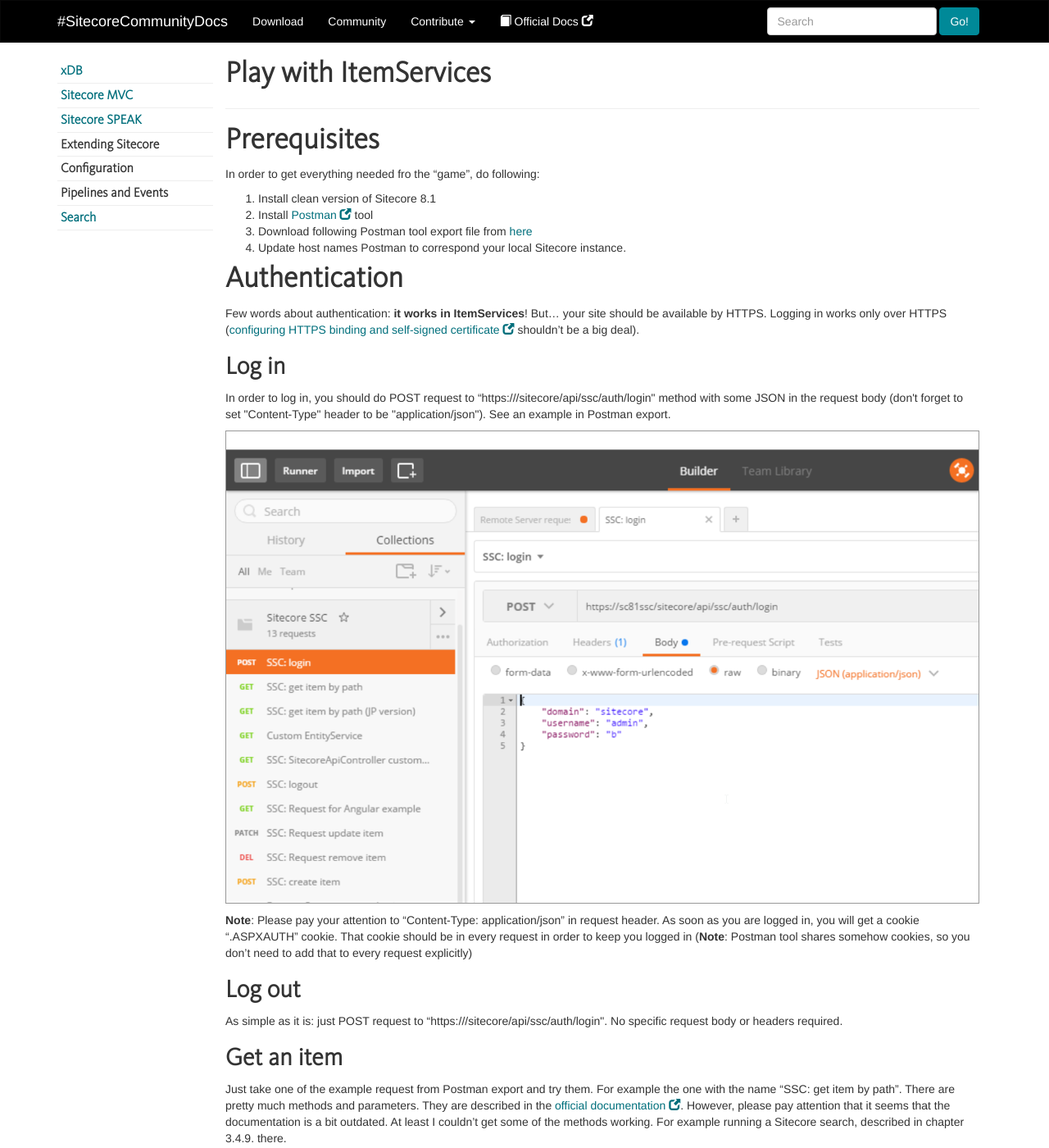
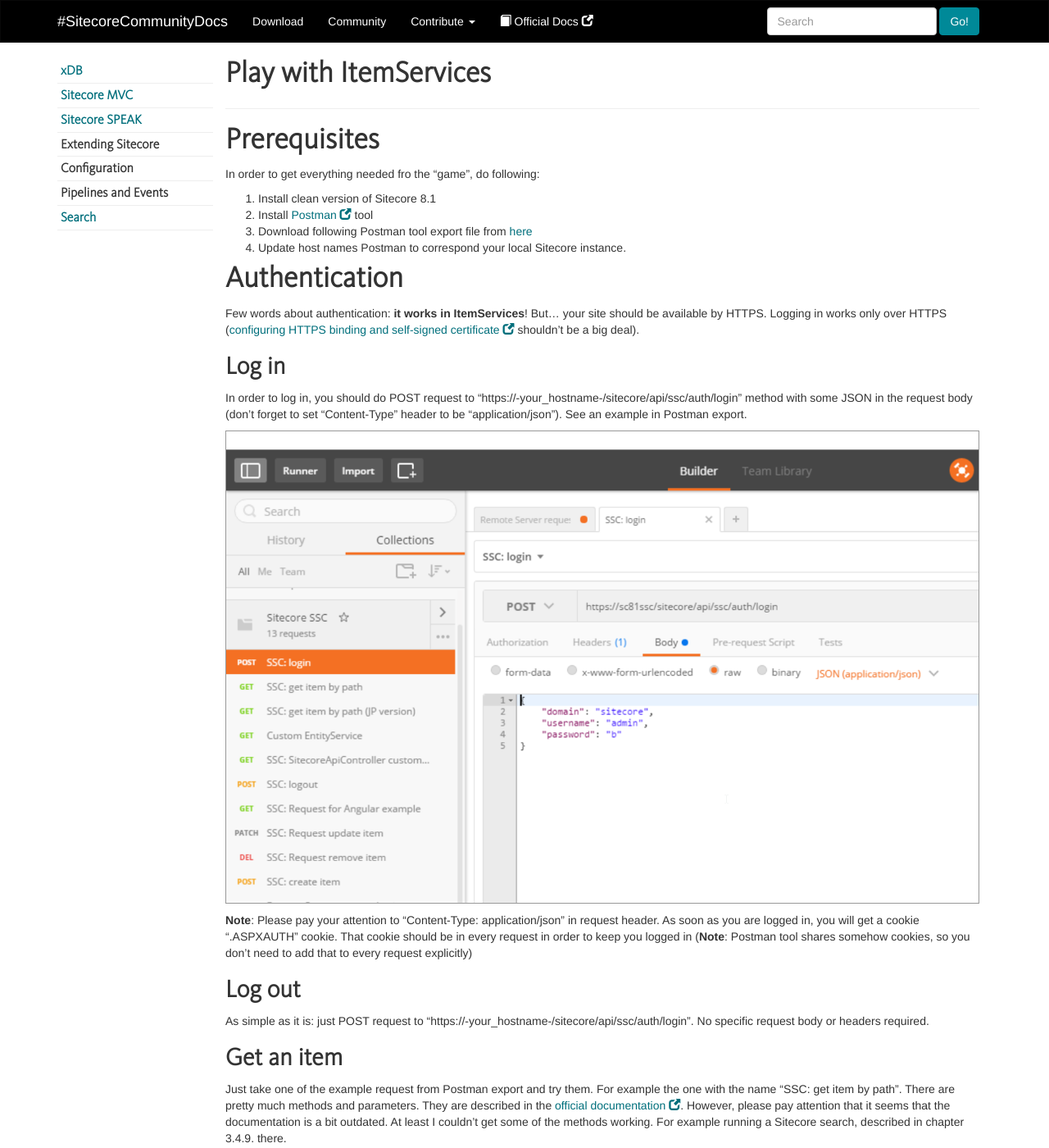
Before and after one commit to Sitecore-Community/docs, a Jekyll site: the page built from documentation/Sitecore Services Layer/Play with Item Services/index.md, in a window 1280 px wide and 1400 px high. Shown: the whole window at 82% size. Built offline with Jekyll 4.4.1, drawn with Linux system fonts in a browser that asks for light colours; nearby versions of some CDN libraries; a script that is not in the unit is left out; comment, search, counter and statistics services are not loaded.

Commit message:
fixed <host_name> to -host_name-

```diff
--- a/documentation/Sitecore Services Layer/Play with Item Services/index.md
+++ b/documentation/Sitecore Services Layer/Play with Item Services/index.md
@@ -18,7 +18,7 @@
 
 ## Log in
 
-In order to log in, you should do POST request to "https://<your_hostname>/sitecore/api/ssc/auth/login" method with some JSON in the request body (don't forget to set "Content-Type" header to be "application/json"). See an example in Postman export.
+In order to log in, you should do POST request to "https://-your_hostname-/sitecore/api/ssc/auth/login" method with some JSON in the request body (don't forget to set "Content-Type" header to be "application/json"). See an example in Postman export.
 
 ![Postman Login]({{ site.baseurl }}/images/SitecoreServicesClient/Postman_login.png)
 
@@ -27,7 +27,7 @@
 
 ## Log out
 
-As simple as it is: just POST request to "https://<your_hostname>/sitecore/api/ssc/auth/login". No specific request body or headers required.
+As simple as it is: just POST request to "https://-your_hostname-/sitecore/api/ssc/auth/login". No specific request body or headers required.
 
 ## Get an item
 
```
